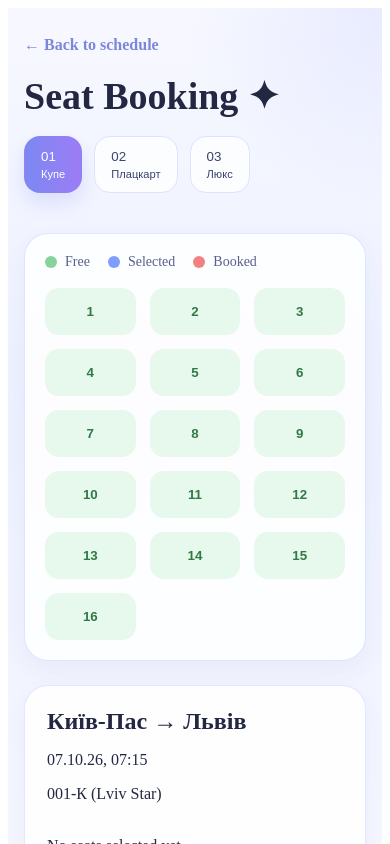
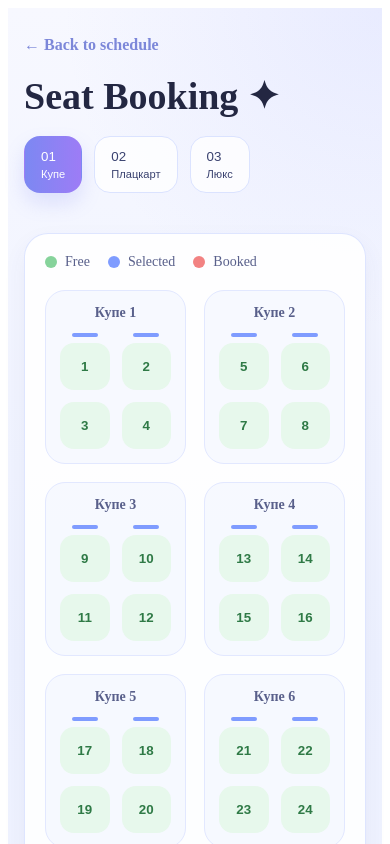
Before and after one commit to chokubb/lab9-10-railway, a React (Vite) app: page /booking/001-k in a window 390 px wide. Shown: the top 844 px of the page. Built offline with nearby package versions, Linux system fonts and the light colour scheme.

Commit message:
improve seat map layout to reflect real wagon compartments

```diff
--- a/src/components/SeatMap.jsx
+++ b/src/components/SeatMap.jsx
@@ -1,6 +1,131 @@
 import styles from "../styles/SeatMap.module.css";
 
-function SeatMap({ seats, selectedSeats, bookedSeats, onToggleSeat }) {
+function SeatMap({
+  seats,
+  selectedSeats,
+  bookedSeats,
+  onToggleSeat,
+  wagonType,
+}) {
+  function renderSeat(seatNumber, isUpper = false) {
+    const isBooked = bookedSeats.includes(seatNumber);
+    const isSelected = selectedSeats.includes(seatNumber);
+
+    let seatClass = styles.freeSeat;
+    if (isBooked) seatClass = styles.bookedSeat;
+    if (isSelected) seatClass = styles.selectedSeat;
+
+    return (
+      <div key={seatNumber} className={styles.seatShell}>
+        {isUpper && <span className={styles.upperMarker}></span>}
+        <button
+          type="button"
+          className={`${styles.seat} ${seatClass}`}
+          onClick={() => onToggleSeat(seatNumber)}
+          disabled={isBooked}
+        >
+          {seatNumber}
+        </button>
+      </div>
+    );
+  }
+
+  function chunkArray(array, chunkSize) {
+    const chunks = [];
+    for (let i = 0; i < array.length; i += chunkSize) {
+      chunks.push(array.slice(i, i + chunkSize));
+    }
+    return chunks;
+  }
+
+  function renderCoupeLayout() {
+    const compartments = chunkArray(seats, 4);
+
+    return (
+      <div className={styles.compartmentGrid}>
+        {compartments.map((group, index) => (
+          <div key={index} className={styles.compartment}>
+            <div className={styles.compartmentTitle}>Купе {index + 1}</div>
+
+            <div className={styles.fourSeatLayout}>
+              {group[0] !== undefined && renderSeat(group[0], true)}
+              {group[1] !== undefined && renderSeat(group[1], true)}
+              {group[2] !== undefined && renderSeat(group[2], false)}
+              {group[3] !== undefined && renderSeat(group[3], false)}
+            </div>
+          </div>
+        ))}
+      </div>
+    );
+  }
+
+    function renderLuxuryLayout() {
+    const compartments = chunkArray(seats, 2);
+
+    return (
+        <div className={styles.compartmentGrid}>
+        {compartments.map((group, index) => (
+            <div key={index} className={styles.compartment}>
+            <div className={styles.compartmentTitle}>Люкс {index + 1}</div>
+
+            <div className={styles.twoSeatLayout}>
+                {group[0] !== undefined && renderSeat(group[0], false)}
+                {group[1] !== undefined && renderSeat(group[1], false)}
+            </div>
+            </div>
+        ))}
+        </div>
+    );
+    }
+
+  function renderPlatzkartLayout() {
+    const mainSeats = seats.filter((seat) => seat <= 36);
+    const sideSeats = seats.filter((seat) => seat > 36);
+
+    const compartments = chunkArray(mainSeats, 4);
+    const sidePairs = chunkArray(sideSeats, 2);
+
+    return (
+      <div className={styles.platzkartWrapper}>
+        <div className={styles.compartmentGrid}>
+          {compartments.map((group, index) => (
+            <div key={index} className={styles.compartment}>
+              <div className={styles.compartmentTitle}>Секція {index + 1}</div>
+
+              <div className={styles.fourSeatLayout}>
+                {group[0] !== undefined && renderSeat(group[0], true)}
+                {group[1] !== undefined && renderSeat(group[1], true)}
+                {group[2] !== undefined && renderSeat(group[2], false)}
+                {group[3] !== undefined && renderSeat(group[3], false)}
+              </div>
+            </div>
+          ))}
+        </div>
+
+        {sidePairs.length > 0 && (
+          <div className={styles.sideSeatsBlock}>
+            <div className={styles.sideTitle}>Бокові місця</div>
+
+            <div className={styles.sideSeatsRow}>
+              {sidePairs.map((pair, index) => (
+                <div key={index} className={styles.sidePair}>
+                  {pair[0] !== undefined && renderSeat(pair[0], true)}
+                  {pair[1] !== undefined && renderSeat(pair[1], false)}
+                </div>
+              ))}
+            </div>
+          </div>
+        )}
+      </div>
+    );
+  }
+
+  function renderLayout() {
+    if (wagonType === "Купе") return renderCoupeLayout();
+    if (wagonType === "Плацкарт") return renderPlatzkartLayout();
+    return renderLuxuryLayout();
+  }
+
   return (
     <div className={styles.wrapper}>
       <div className={styles.legend}>
@@ -9,27 +134,10 @@ function SeatMap({ seats, selectedSeats, bookedSeats, onToggleSeat }) {
         <span><i className={`${styles.dot} ${styles.booked}`}></i> Booked</span>
       </div>
 
-      <div className={styles.grid}>
-        {seats.map((seat) => {
-          const isBooked = bookedSeats.includes(seat);
-          const isSelected = selectedSeats.includes(seat);
+      {renderLayout()}
 
-          let stateClass = styles.freeSeat;
-          if (isBooked) stateClass = styles.bookedSeat;
-          if (isSelected) stateClass = styles.selectedSeat;
-
-          return (
-            <button
-              key={seat}
-              type="button"
-              className={`${styles.seat} ${stateClass}`}
-              onClick={() => onToggleSeat(seat)}
-              disabled={isBooked}
-            >
-              {seat}
-            </button>
-          );
-        })}
+      <div className={styles.note}>
+        Смуга над номером означає верхню полицю.
       </div>
     </div>
   );
--- a/src/pages/Booking.jsx
+++ b/src/pages/Booking.jsx
@@ -12,9 +12,9 @@ import BookingForm from "../components/BookingForm";
 import styles from "../styles/Booking.module.css";
 
 const wagons = [
-  { id: "01", type: "Купе", seats: Array.from({ length: 16 }, (_, i) => i + 1) },
-  { id: "02", type: "Плацкарт", seats: Array.from({ length: 24 }, (_, i) => i + 1) },
-  { id: "03", type: "Люкс", seats: Array.from({ length: 8 }, (_, i) => i + 1) },
+  { id: "01", type: "Купе", seats: Array.from({ length: 36 }, (_, i) => i + 1) },
+  { id: "02", type: "Плацкарт", seats: Array.from({ length: 54 }, (_, i) => i + 1) },
+  { id: "03", type: "Люкс", seats: Array.from({ length: 16 }, (_, i) => i + 1) },
 ];
 
 function Booking() {
@@ -194,6 +194,7 @@ function Booking() {
                 selectedSeats={selectedSeats}
                 bookedSeats={bookedSeats}
                 onToggleSeat={handleToggleSeat}
+                wagonType={selectedWagon.type}
               />
             </>
           ) : (
--- a/src/styles/SeatMap.module.css
+++ b/src/styles/SeatMap.module.css
@@ -1,5 +1,5 @@
 .wrapper {
-  background: rgba(255, 255, 255, 0.85);
+  background: rgba(255, 255, 255, 0.88);
   border: 1px solid rgba(217, 225, 255, 0.85);
   border-radius: 24px;
   padding: 20px;
@@ -10,7 +10,7 @@
   display: flex;
   gap: 18px;
   flex-wrap: wrap;
-  margin-bottom: 18px;
+  margin-bottom: 20px;
   color: #59608b;
   font-size: 14px;
 }
@@ -40,13 +40,55 @@
   background: #f28282;
 }
 
-.grid {
+.compartmentGrid {
   display: grid;
-  grid-template-columns: repeat(4, minmax(60px, 1fr));
-  gap: 14px;
+  grid-template-columns: repeat(auto-fit, minmax(150px, 1fr));
+  gap: 18px;
+}
+
+.compartment {
+  background: rgba(245, 247, 255, 0.75);
+  border: 1px solid #e2e8ff;
+  border-radius: 20px;
+  padding: 14px;
+}
+
+.compartmentTitle {
+  margin-bottom: 12px;
+  font-size: 14px;
+  font-weight: 700;
+  color: #59608b;
+  text-align: center;
+}
+
+.fourSeatLayout {
+  display: grid;
+  grid-template-columns: 1fr 1fr;
+  gap: 12px;
+}
+
+.twoSeatLayout {
+  display: grid;
+  grid-template-columns: 1fr;
+  gap: 12px;
+}
+
+.seatShell {
+  display: flex;
+  flex-direction: column;
+  align-items: center;
+  gap: 6px;
+}
+
+.upperMarker {
+  width: 26px;
+  height: 4px;
+  border-radius: 999px;
+  background: #7f9cff;
 }
 
 .seat {
+  width: 100%;
   border: none;
   border-radius: 14px;
   padding: 16px 0;
@@ -75,8 +117,55 @@
   transform: translateY(-1px);
 }
 
+.platzkartWrapper {
+  display: flex;
+  flex-direction: column;
+  gap: 22px;
+}
+
+.sideSeatsBlock {
+  background: rgba(245, 247, 255, 0.6);
+  border: 1px solid #e2e8ff;
+  border-radius: 20px;
+  padding: 14px;
+}
+
+.sideTitle {
+  margin-bottom: 12px;
+  font-size: 14px;
+  font-weight: 700;
+  color: #59608b;
+  text-align: center;
+}
+
+.sideSeatsRow {
+  display: grid;
+  grid-template-columns: repeat(auto-fit, minmax(110px, 1fr));
+  gap: 14px;
+}
+
+.sidePair {
+  background: white;
+  border: 1px solid #edf1ff;
+  border-radius: 16px;
+  padding: 10px;
+  display: grid;
+  grid-template-columns: 1fr 1fr;
+  gap: 10px;
+}
+
+.note {
+  margin-top: 18px;
+  color: #6d7399;
+  font-size: 14px;
+}
+
 @media (max-width: 768px) {
-  .grid {
-    grid-template-columns: repeat(3, minmax(60px, 1fr));
+  .compartmentGrid {
+    grid-template-columns: repeat(auto-fit, minmax(130px, 1fr));
+  }
+
+  .sideSeatsRow {
+    grid-template-columns: repeat(auto-fit, minmax(95px, 1fr));
   }
 }
```
